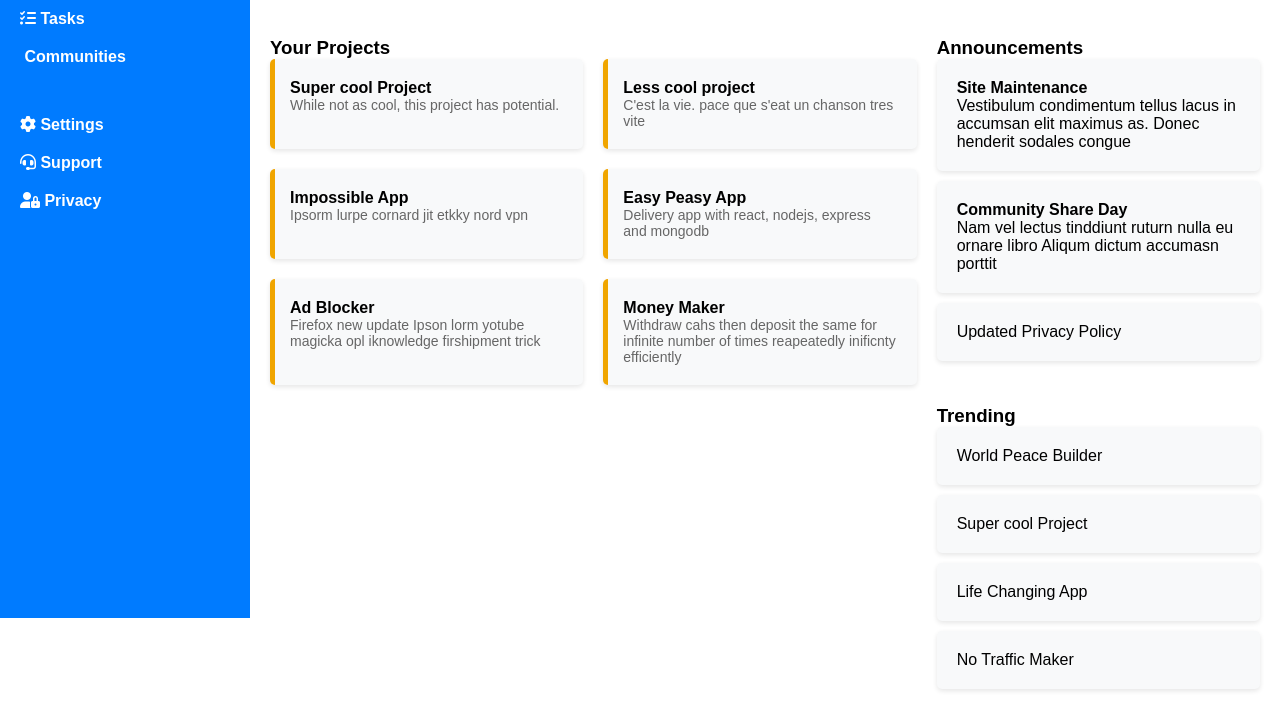
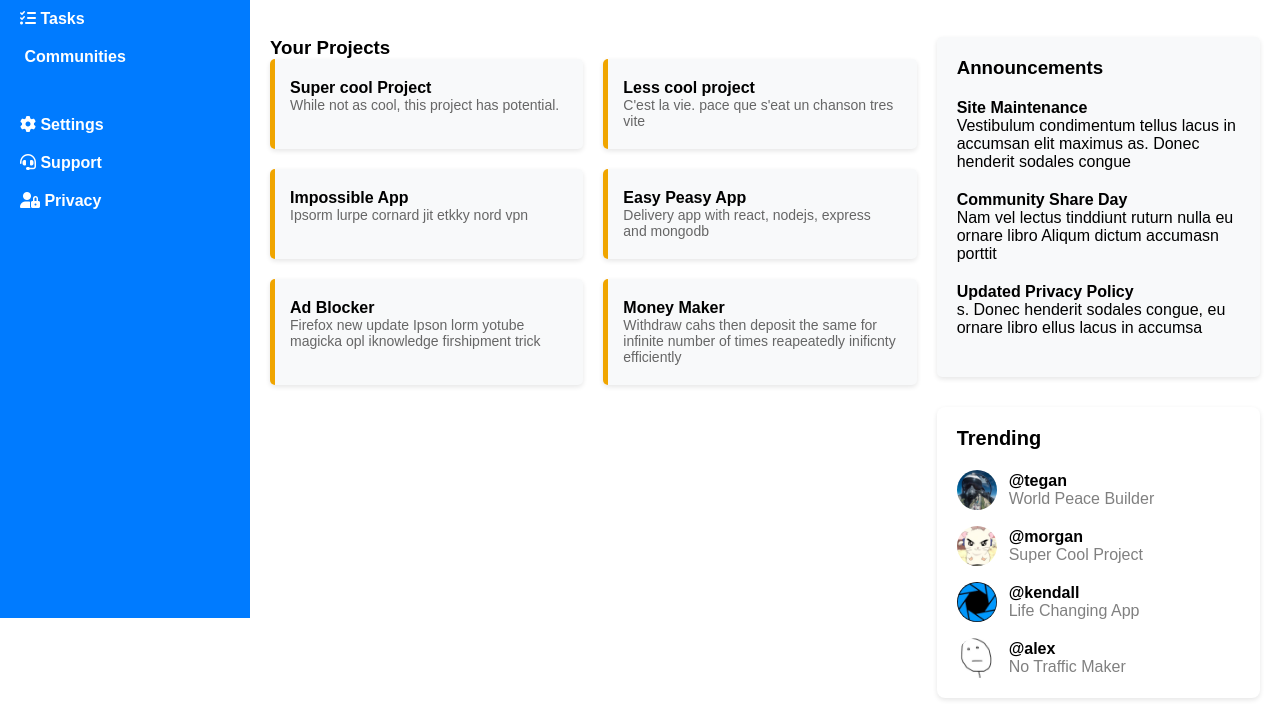
Before and after one commit to SubyiaLab/adminDashBoard, a plain HTML site: page index.html in a window 1280 px wide. Shown: the part 182-901 px from the top of the page. Drawn offline with Linux system fonts and the light colour scheme.

Commit message:
fix trending section style

```diff
--- a/index.html
+++ b/index.html
@@ -46,7 +46,7 @@
 
             <!-- User Info-->
              <header class="user-info">
-                <h2>Hi there, Morgan Oakley (@morgan)</h2>
+                <h2>Hi there, this si your dashboard (@Morgan Oakly)</h2>
              </header>
 
              <!-- Projects section-->
@@ -92,18 +92,50 @@
                     <h4>Community Share Day</h4>
                     <p>Nam vel lectus tinddiunt ruturn nulla eu ornare libro Aliqum dictum accumasn porttit</p>
                 </div>
-                <div class="Announcements-card">Updated Privacy Policy</div>
+                <div class="Announcements-card">
+                    <h4>Updated Privacy Policy</h4>
+                    <p>s. Donec henderit sodales congue, eu ornare libro ellus lacus in accumsa</p>
+                </div>
                </aside>
 
                <!-- Trending-->
-                <aside class="trending">
+               <div class="trending">
+                <h3>Trending</h3>
+                <!-- Trending Item 1 -->
+                <div class="trending-item">
+                    <img src="./img/ava1.jpg" alt="Tegan" class="avatar">
+                    <div class="trending-info">
+                        <p class="username">@tegan</p>
+                        <p class="description">World Peace Builder</p>
+                    </div>
+                </div>
+                <!-- Trending Item 2 -->
+                <div class="trending-item">
+                    <img src="./img/ava2.jpg" alt="Morgan" class="avatar">
+                    <div class="trending-info">
+                        <p class="username">@morgan</p>
+                        <p class="description">Super Cool Project</p>
+                    </div>
+                </div>
+                <!-- Trending Item 3 -->
+                <div class="trending-item">
+                    <img src="./img/ava3.jpg" alt="Kendall" class="avatar">
+                    <div class="trending-info">
+                        <p class="username">@kendall</p>
+                        <p class="description">Life Changing App</p>
+                    </div>
+                </div>
+                <!-- Trending Item 4 -->
+                <div class="trending-item">
+                    <img src="./img/ava4.jpg" alt="Alex" class="avatar">
+                    <div class="trending-info">
+                        <p class="username">@alex</p>
+                        <p class="description">No Traffic Maker</p>
+                    </div>
+                </div>
+            </div>
 
-                    <h3>Trending</h3>
-                    <div class="trending-item">World Peace Builder</div>
-                    <div class="trending-item">Super cool Project</div>
-                    <div class="trending-item">Life Changing App</div>
-                    <div class="trending-item">No Traffic Maker</div>
-                </aside>
+
           </div>
     </div>
 </body>
--- a/style.css
+++ b/style.css
@@ -142,9 +142,6 @@ body {
 .Announcements{
     grid-column:  2/ 3;
     /* grid-row: 2 / 3; */
-}
-
-.Announcements-card{
     background-color: #f8f9fa;
     padding: 20px;
     margin-bottom: 10px;
@@ -152,18 +149,75 @@ body {
     box-shadow: 0 2px 5px rgba(0, 0, 0, 0.1);
 }
 
+/* .Announcements-card{
+    background-color: #f8f9fa;
+    padding: 20px;
+    margin-bottom: 10px;
+    border-radius: 5px;
+    box-shadow: 0 2px 5px rgba(0, 0, 0, 0.1);
+} */
+
+.Announcements-card{
+    margin-top: 20px;
+    margin-bottom: 20px;
+}
+
+/* .Announcements-card:first-child{
+    margin-top: 20px;
+} */
+
 .trending {
     grid-column: 2/ 3;
     /* grid-row: 3/ 4; */
 }
 
-.trending-item{
-    background-color: #f8f9fa;
+/* Container for the Trending section */
+.trending {
+    background-color: white;
     padding: 20px;
-    margin-bottom: 10px;
-    border-radius: 5px;
+    border-radius: 8px;
     box-shadow: 0 2px 5px rgba(0, 0, 0, 0.1);
 }
+
+/* Title styling */
+.trending h3 {
+    font-size: 1.25rem;
+    font-weight: bold;
+    margin-bottom: 20px;
+}
+
+/* Individual trending item container */
+.trending-item {
+    display: flex;
+    align-items: center;
+    margin-bottom: 16px; /* Space between items */
+}
+
+/* Remove margin for the last item */
+.trending-item:last-child {
+    margin-bottom: 0;
+}
+
+/* Avatar styling */
+.avatar {
+    width: 40px;
+    height: 40px;
+    border-radius: 50%;
+    margin-right: 12px;
+}
+
+/* Username styling */
+.username {
+    font-weight: bold;
+    margin: 0;
+}
+
+/* Description styling */
+.description {
+    color: gray;
+    margin: 0;
+}
+
 
 img{
     height: 50px;
```
Also changed, not shown: img/ava1.jpg (added), img/ava2.jpg (added), img/ava3.jpg (added), img/ava4.jpg (added).
